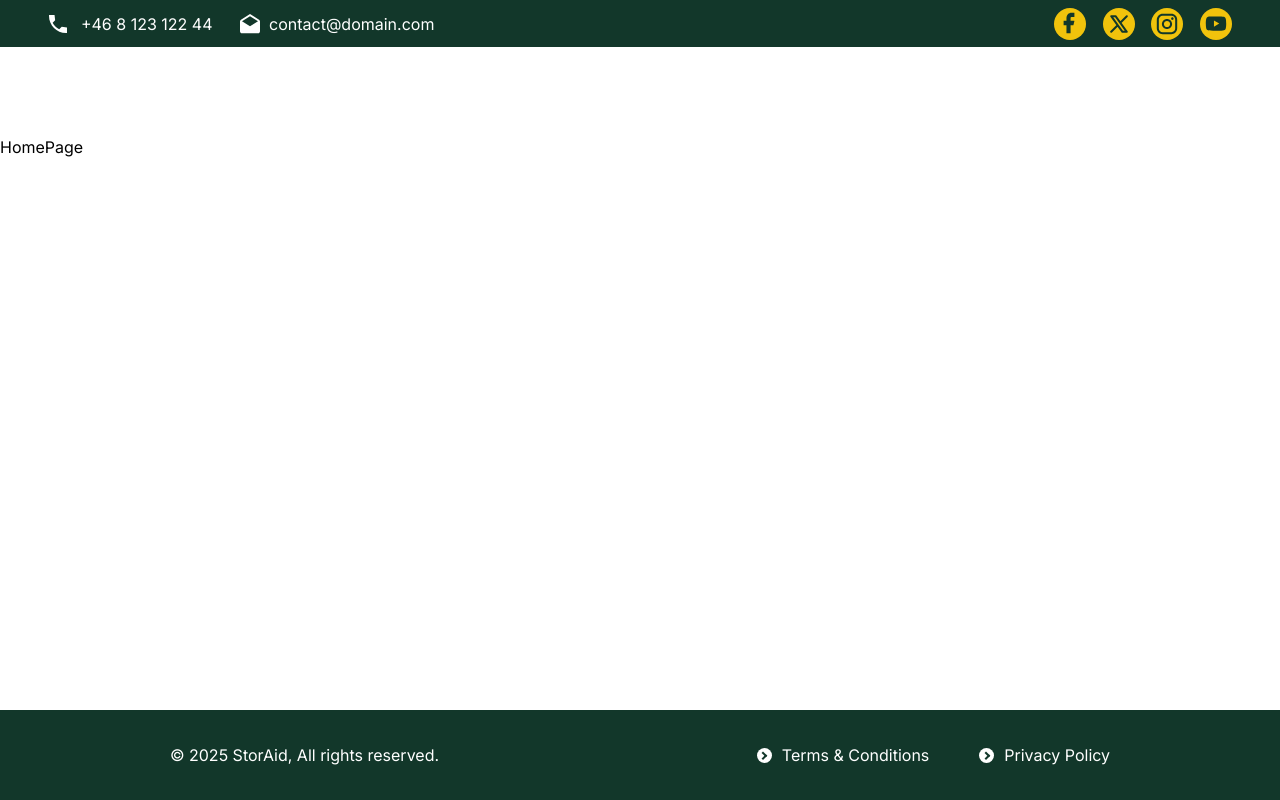
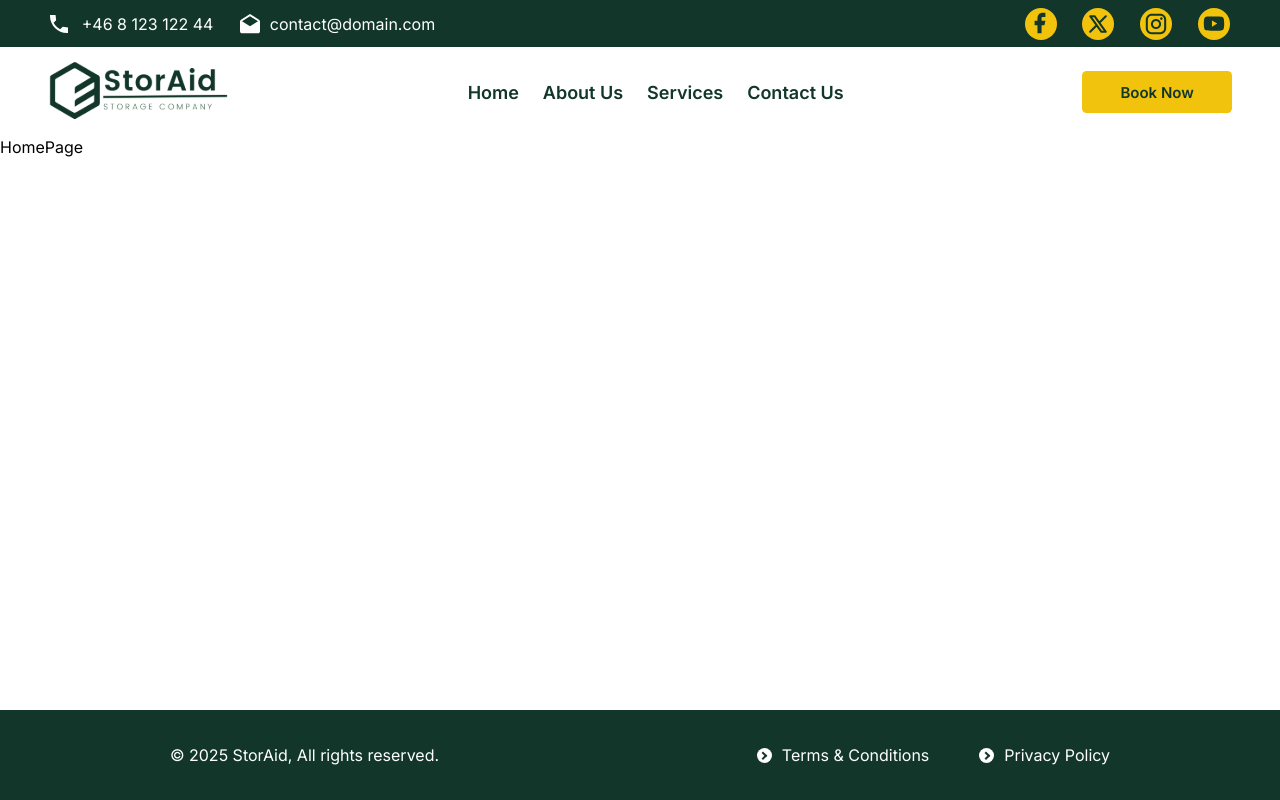
Before and after one commit to AhlmanJ/Storeaid-design, a React (Vite) app: page / in a window 1280 px wide. Built offline with nearby package versions, Linux system fonts and the light colour scheme.

Commit message:
added the header-section

```diff
--- /dev/null
+++ b/src/components/elements/Button.css
@@ -0,0 +1,27 @@
+.header_Btn{
+    height: 2.81em;
+    width: 9.98em;
+    border: none;
+    font-size: 15px;
+    font-weight: 600;
+    border-radius: 0.3125em;
+    color: var(--color-secondary);
+    background-color: var(--color-accent);
+
+    p{
+        font-size: 15px;
+        font-weight: 600;
+        margin-top: .8em;
+        text-align: center;
+        color: var(--color-secondary);
+    }
+
+    &:hover{
+        text-decoration: none;
+        background-color: var(--color-secondary);
+
+        p{
+            color: var(--color-primary);
+        }
+    }
+}
--- /dev/null
+++ b/src/components/elements/Button.jsx
@@ -0,0 +1,10 @@
+import React from 'react'
+import './Button.css'
+
+function Button() {
+  return (
+    <a className="header_Btn" href="#"><p>Book Now</p></a>
+  )
+}
+
+export default Button
--- a/src/components/sections/Header.css
+++ b/src/components/sections/Header.css
@@ -3,16 +3,18 @@ header{
     .container{
         padding: 0;
         .contactInfo_Bar{
+
             display: flex;
+            padding: 0 2.15em;
+            height: 2.9375em;
             align-items: center;
             justify-content: space-between;
-            height: 2.9375em;
             background-color: var(--color-secondary);
 
             .left_Content {
                 width: 25.2em;
                 display: flex;
-                margin-left: 2.1em;
+                margin-left: 0em;
                 align-items: center;
                 justify-content: space-around;
 
@@ -31,8 +33,8 @@ header{
                 }
             }
             .right_Content{
-                width: 11.1em;
-                margin-right: 3em;
+                width: 12.8em;
+                margin-right: 1em;
                 display: flex;
                 align-items: center;
                 justify-content: space-between;
@@ -43,6 +45,10 @@ header{
                     border-radius: 50%;
                     background-color: var(--color-accent);
 
+                    &:hover{
+                        background-color: var(--color-primary);
+                    }
+
                     #socialMedia1{
                         margin-top: .31em;
                         margin-left: .55em;
@@ -50,26 +56,57 @@ header{
 
                     #socialMedia2{
                         margin-top: .45em;
-                        margin-left: .45em;
+                        margin-left: .4em;
                     }
 
                     #socialMedia3{
                         margin-top: .32em;
-                        margin-left: .28em;
+                        margin-left: .3em;
                     }
 
                     #socialMedia4{
                         margin-top: .5em;
-                        margin-left: .3em;
+                        margin-left: .35em;
                     }
 
 
                 }
             }
         }
+
         .nav_Bar{
             height: 5.625em;
+            display: flex;
+            align-items: center;
+            justify-content: space-between;
+            padding: 0 3em;
             background-color: var(--color-primary);
+
+            .nav_Links{
+                display: inline-flex;
+                align-items: center;
+                justify-content: space-around;
+                font-size: 18px;
+                font-weight: 600;
+                color: var(--color-secondary);
+            }
+
+            #brandLogo_Storaid{
+                margin-left: 0em;
+            }
+
+            .navLink_Wrapper{
+                width: 25em;
+                display: flex;
+                align-items: center;
+                justify-content: space-around;
+                .nav_Links{
+                    &:hover{
+                        text-decoration: none;
+                        color: var(--color-accent);
+                    }
+                }
+            }
         }
     }
 }
--- a/src/components/sections/Header.jsx
+++ b/src/components/sections/Header.jsx
@@ -1,4 +1,5 @@
 import React from 'react'
+import Button from '../elements/Button'
 import './Header.css'
 
 function Header() {
@@ -8,18 +9,26 @@ function Header() {
             <div className="contactInfo_Bar">
                 <div className='left_Content'>
                     <img src="pictures/header/phone_Icon.svg" alt="an icon that looks like a phone" />
-                    <p id='nr_Text'>+46 8 123 122 44</p>
+                    <a href="#"><p id='nr_Text'>+46 8 123 122 44</p></a>
                     <img id='mail_Icon' src="pictures/header/mail_Icon.svg" alt="Images of a an icon that looks like a letter" />
-                    <p id='mail_Text'>contact@domain.com</p>
+                    <a href="#"><p id='mail_Text'>contact@domain.com</p></a>
                 </div>
                 <div className='right_Content'>
-                    <a className='socialMedia_icon' href="#"><img id='socialMedia1' src="pictures/header/header_Icon1.svg" alt="" /></a>
-                    <a className='socialMedia_icon' href="#"><img id='socialMedia2' src="pictures/header/header_Icon2.svg" alt="" /></a>
-                    <a className='socialMedia_icon' href="#"><img id='socialMedia3' src="pictures/header/header_Icon3.svg" alt="" /></a>
-                    <a className='socialMedia_icon' href="#"><img id='socialMedia4' src="pictures/header/header_Icon4.svg" alt="" /></a>
+                    <a className='socialMedia_icon' href="#"><img id='socialMedia1' src="pictures/header/header_Icon1.svg" alt="Facebook logo" /></a>
+                    <a className='socialMedia_icon' href="#"><img id='socialMedia2' src="pictures/header/header_Icon2.svg" alt="Twitter logo" /></a>
+                    <a className='socialMedia_icon' href="#"><img id='socialMedia3' src="pictures/header/header_Icon3.svg" alt="Instagram logo" /></a>
+                    <a className='socialMedia_icon' href="#"><img id='socialMedia4' src="pictures/header/header_Icon4.svg" alt="YouTube logo" /></a>
                 </div>
             </div>
             <div className="nav_Bar">
+                <a id='brandLogo_Storaid' href="#"><img src="pictures/header/storAid_Logo.svg" alt="StorAid brand logo" /></a>
+                <div className='navLink_Wrapper'>
+                    <a href="/" class="nav_Links">Home</a>
+                    <a href="/AboutUs" className="nav_Links">About Us</a>
+                    <a href="/Services" className="nav_Links">Services</a>
+                    <a href="/ContactUs" className="nav_Links">Contact Us</a>
+                </div>
+                <Button />
             </div>
         </div>
     </header>
--- a/src/index.css
+++ b/src/index.css
@@ -7,7 +7,6 @@
     --color-secondary: #12372A;
     --color-accent: #F1C30C;
 }
-
 
 html, body {
     margin: 0;
@@ -21,6 +20,7 @@ html, body {
 
 a{
     text-decoration: none;
+    cursor: pointer;
     color: var(--color-primary);
 
     &:hover {
--- a/src/main.jsx
+++ b/src/main.jsx
@@ -1,6 +1,5 @@
 import { StrictMode } from 'react'
 import { createRoot } from 'react-dom/client'
-import './index.css'
 import { BrowserRouter, Route, Routes } from 'react-router-dom'
 import HomePage from './pages/HomePage'
 import AboutUs from './pages/AboutUs'
@@ -11,7 +10,7 @@ import NotFound from './pages/NotFound'
 
 import Header from './components/sections/Header'
 import Footer from './components/sections/Footer'
-
+import './index.css'
 createRoot(document.getElementById('root')).render(
   <StrictMode>
     <BrowserRouter>
```
Also changed, not shown: public/pictures/header/storAid_Logo.svg (added).
